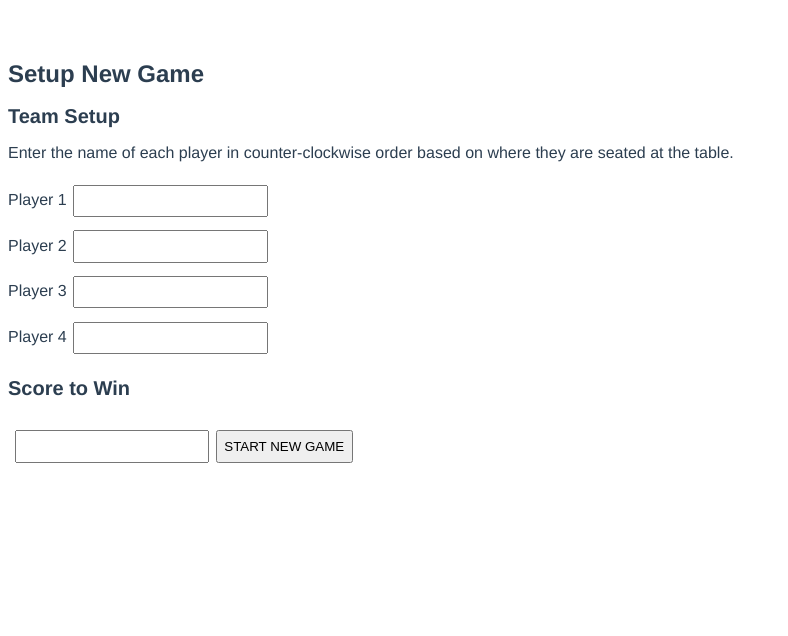
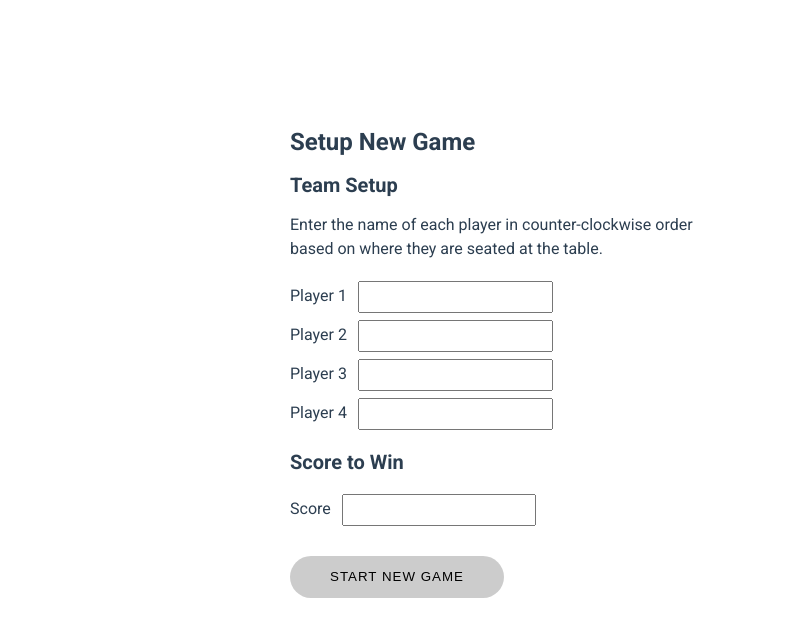
Before and after one commit to mojogitoverhere/hokm, a Vue app: page / in a window 1280 px wide. Shown: the top 636 px of the page, without its empty margins (0-788 px from the left). Built offline with nearby package versions, Linux system fonts and the light colour scheme; the HTML template or start-up script is replaced by a standard one.

Commit message:
Clean up Setup

```diff
--- a/public/index.html
+++ b/public/index.html
@@ -4,6 +4,9 @@
     <meta charset="utf-8">
     <meta http-equiv="X-UA-Compatible" content="IE=edge">
     <meta name="viewport" content="width=device-width,initial-scale=1.0">
+    <link rel="preconnect" href="https://fonts.googleapis.com">
+    <link rel="preconnect" href="https://fonts.gstatic.com" crossorigin>
+    <link href="https://fonts.googleapis.com/css2?family=Roboto:wght@400;700;900&display=swap" rel="stylesheet">
     <link rel="icon" href="<%= BASE_URL %>favicon.ico">
     <title>Hokm</title>
   </head>
--- a/src/App.vue
+++ b/src/App.vue
@@ -18,10 +18,12 @@ export default {
 
 <style>
 #app {
-  font-family: Avenir, Helvetica, Arial, sans-serif;
+  font-family: "Roboto", sans-serif;
   -webkit-font-smoothing: antialiased;
   -moz-osx-font-smoothing: grayscale;
   color: #2c3e50;
-  margin-top: 60px;
+  margin: 5em auto 0 auto;
+  padding: 2em;
+  max-width: 700px;
 }
 </style>
--- a/src/components/Setup.vue
+++ b/src/components/Setup.vue
@@ -5,36 +5,53 @@
     <div id="table">
         <div>
             <label for="player-1">Player 1</label>
-            <input type="text" id="player-1" />
+            <input type="text" id="player-1" v-model="player1"/>
         </div>
         <div>
             <label for="player-2">Player 2</label>
-            <input type="text" id="player-2" />
+            <input type="text" id="player-2" v-model="player2" />
         </div>
         <div>
             <label for="player-3">Player 3</label>
-            <input type="text" id="player-3" />
+            <input type="text" id="player-3" v-model="player3" />
         </div>
         <div>
             <label for="player-4">Player 4</label>
-            <input type="text" id="player-4" />
+            <input type="text" id="player-4" v-model="player4" />
         </div>
     </div>
     <h2>Score to Win</h2>
-    <input type="number" id="score-to-win" />
-    <button>START NEW GAME</button>
+    <label for="score-to-win">Score</label>
+    <input type="number" id="score-to-win" name="score-to-win"/>
+    <button v-on:click="logButton">START NEW GAME</button>
 </template>
 
 <script>
 export default {
     name: 'setup',
+    data: () => {
+        return {
+            player1: "",
+            player2: "",
+            player3: "",
+            player4: "",
+        }
+    },
+    methods: {
+        logButton: function() {
+            console.log("STARTING NEW GAME")
+        }
+    }
 }
 </script>
 
 <style scoped>
+label {
+    margin-right: 0.5em;
+}
 input {
     padding: 0.5em;
-    margin: 0.5em;
+    margin: 0.25em;
 }
 h1 {
     font-size: 1.5rem;
@@ -43,8 +60,18 @@ h2 {
     font-size: 1.25rem;
 }
 button {
-    padding: 0.5em;
-    margin: 1em auto;
+    display: block;
+    padding: 1em 3em;
+    margin-top: 2em;
     text-align: center;
+    text-transform: uppercase;
+    border: none;
+    border-radius: 2em;
+    letter-spacing: 0.0625rem;
+    background: #CCCCCC;
+}
+p {
+    max-width: 50ch;
+    line-height: 1.5rem;
 }
 </style>
```
